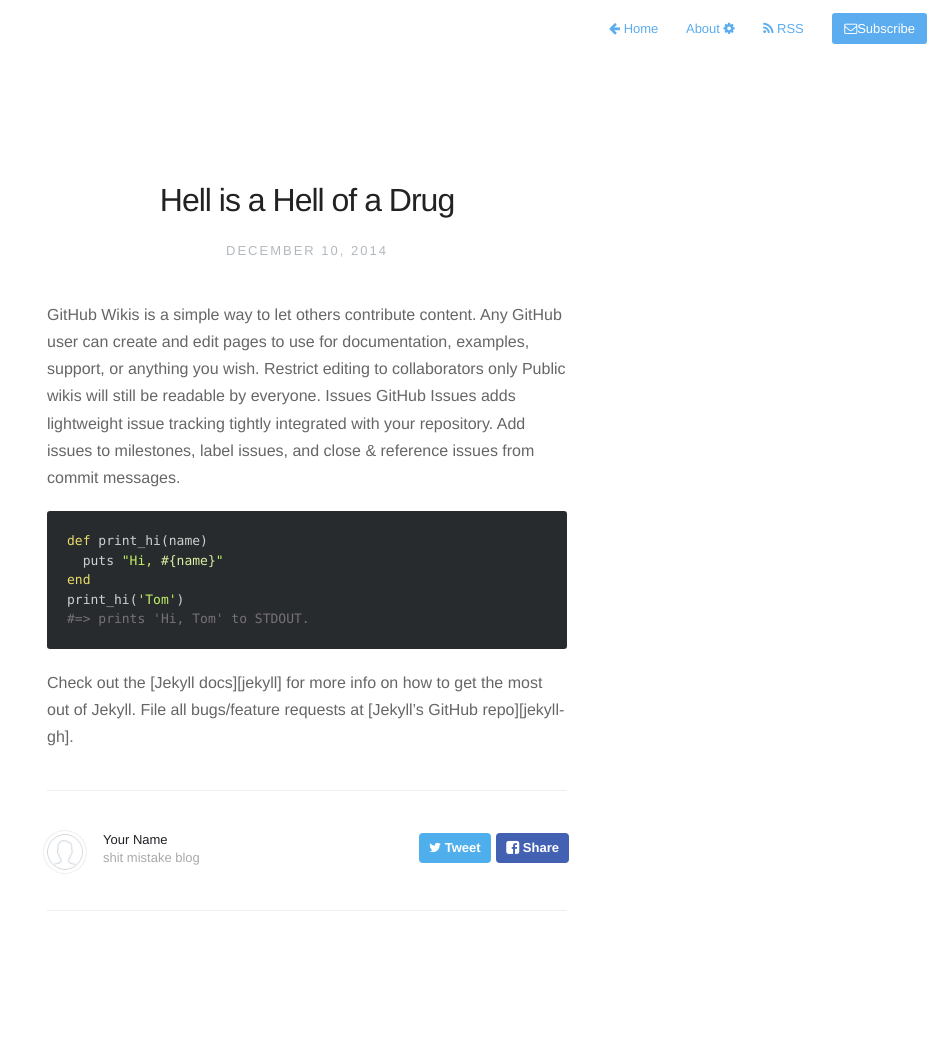
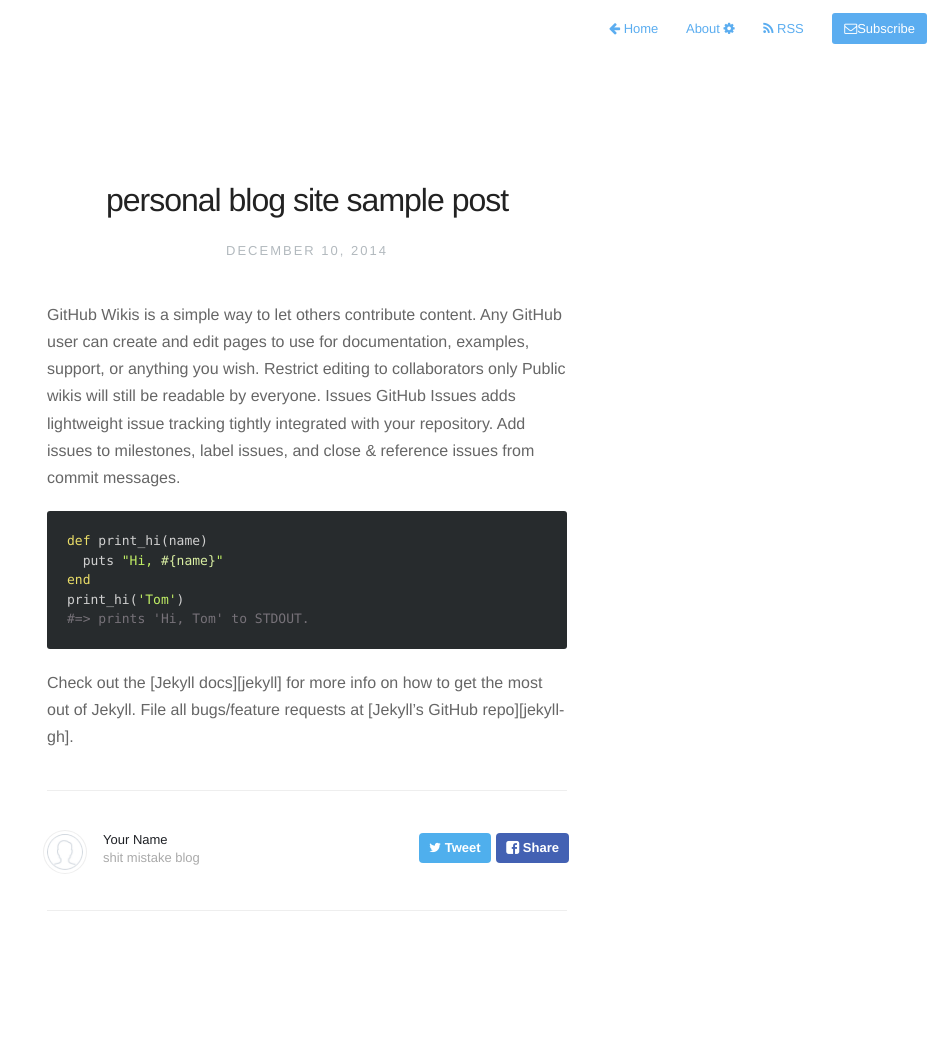
Before and after one commit to kvnhsh/kvnhsh.github.io, a Jekyll site: the page built from _posts/2014-12-10-personal-blog-post.markdown, in a window 1280 px wide. Shown: the whole page, without its empty margins (333-1280 px from the left). Built offline with Jekyll 4.4.1, drawn with Linux system fonts in a browser that asks for light colours; nearby versions of some CDN libraries; Markdown is read by kramdown in place of the engine named in the settings.

Commit message:
edited posts

```diff
--- a/_posts/2013-11-10-welcome-to-jekyll.markdown
+++ b/_posts/2013-11-10-new-post.markdown
@@ -1,7 +1,7 @@
 ---
-title:  "Welcome to Jekyll!"
+title:  "New Post"
 date:   2013-11-10 10:18:00
-description: Thriller Comedy Horror
+description: new post on my blog
 ---
 
 You'll find this post in your `_posts` directory - edit this post and re-build (or run with the `-w` switch) to see your changes!
--- a/_posts/2014-12-10-hell-is-a-hell-of-a-drug.markdown
+++ b/_posts/2014-12-10-personal-blog-post.markdown
@@ -1,7 +1,7 @@
 ---
-title:  "Hell is a Hell of a Drug"
+title:  "personal blog site sample post"
 date:   2014-12-10 10:18:00
-description: Thriller Ugandanian Existential
+description: Ugandanian Existential
 ---
 
 GitHub Wikis is a simple way to let others contribute content. Any GitHub user can create and edit pages to use for documentation, examples, support, or anything you wish.
```
